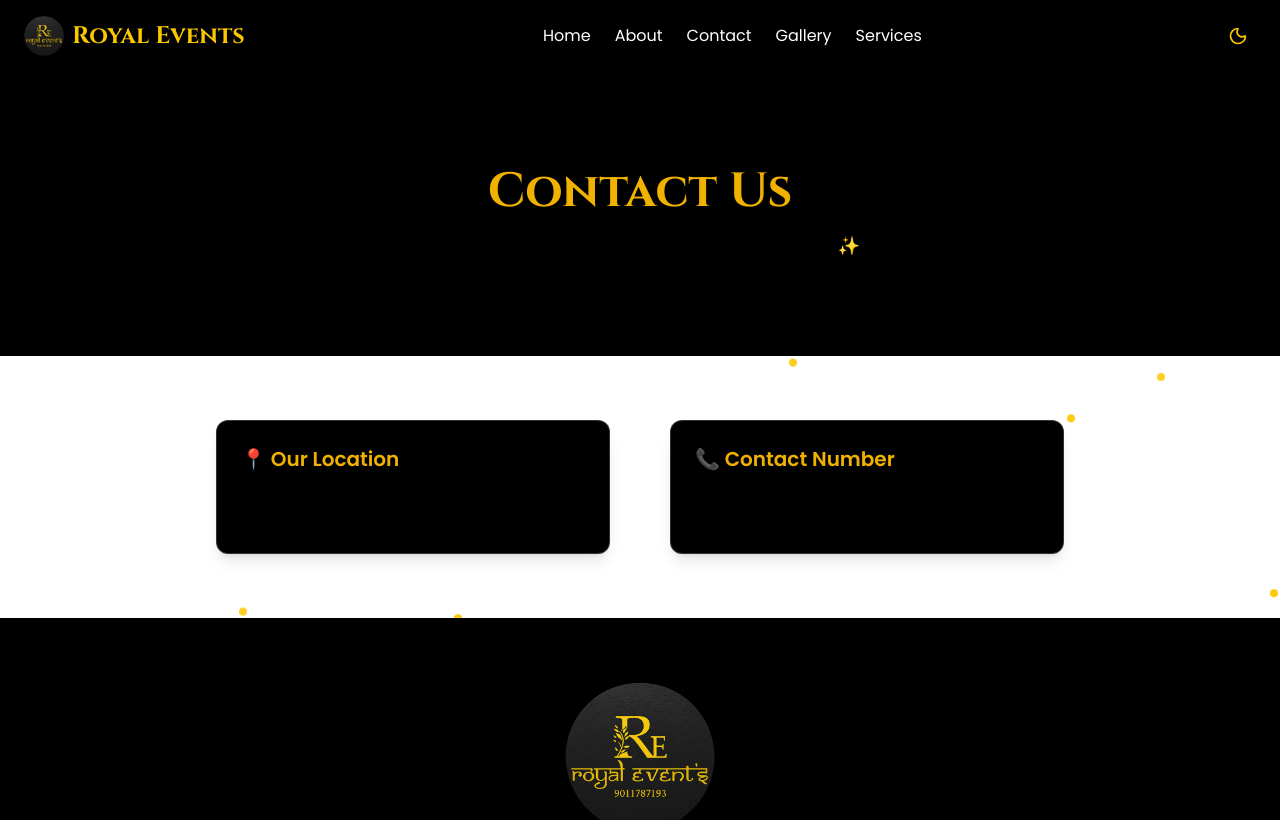
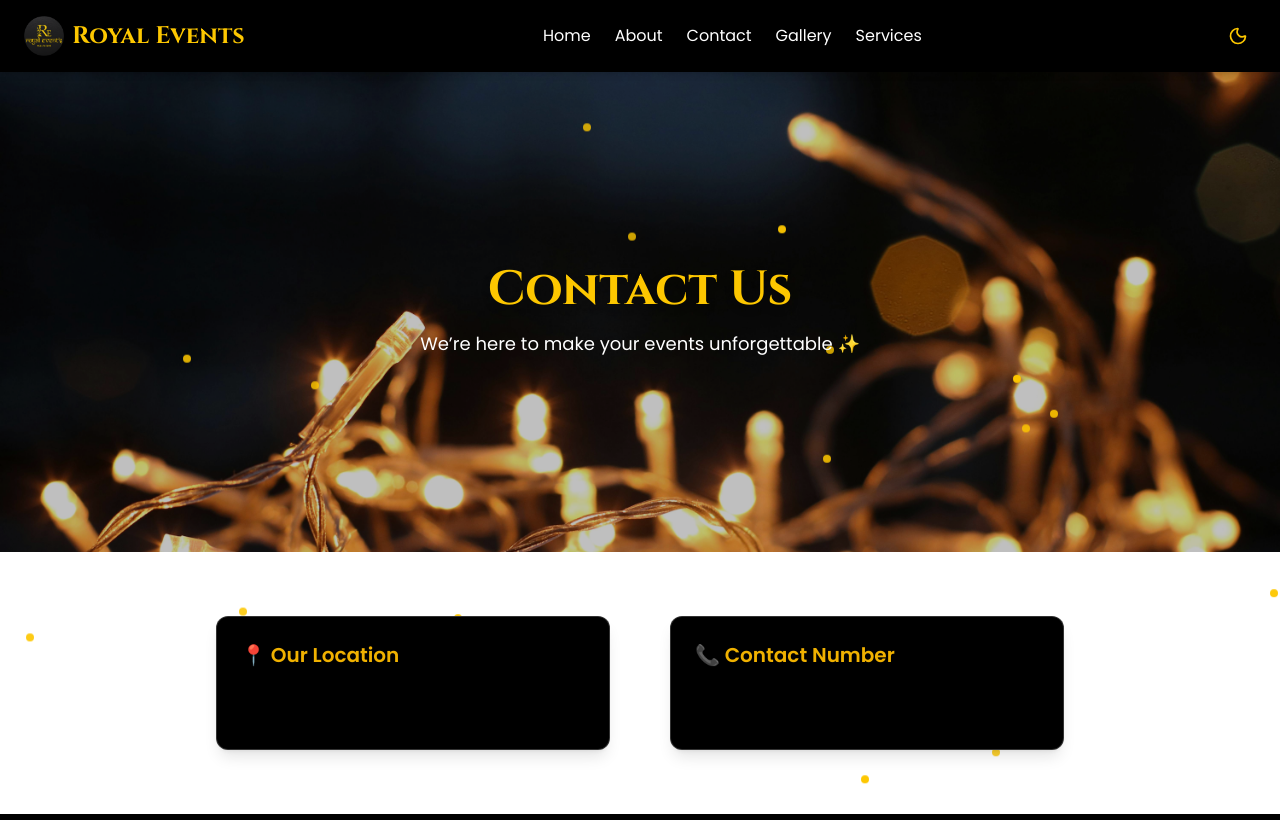
Before and after one commit to madhumitasugandhi/Next_Project, a Next.js app in the folder nextjs_project/: page /contact in a window 1280 px wide. Shown: the top 820 px of the page. Built offline with nearby package versions, Linux system fonts and the light colour scheme.

Commit message:
Contact page updated.

```diff
--- a/nextjs_project/app/contact/page.jsx
+++ b/nextjs_project/app/contact/page.jsx
@@ -2,6 +2,7 @@
 import Image from "next/image";
 import ContactForm from "@/components/ContactForm";
 import { Cinzel } from "next/font/google";
+import { useEffect, useState } from "react";
 
 const cinzel = Cinzel({
   subsets: ["latin"],
@@ -9,15 +10,48 @@ const cinzel = Cinzel({
 });
 
 export default function Contact() {
+
+  const [lights, setLights] = useState([]);
+    useEffect(() => {
+      const newLights = [...Array(10)].map(() => ({
+        top: `${Math.random() * 80 + 10}%`,
+        left: `${Math.random() * 90 + 5}%`,
+        animationDelay: `${Math.random() * 4}s`,
+      }));
+      setLights(newLights);
+    }, []);
+
   return (
     <main className="relative w-full bg-transparent">
   {/* Hero Section */}
-  <section className="relative py-24 text-center bg-black">
-    <h1 className={`text-5xl font-bold text-yellow-500 mb-4 ${cinzel.className}`}>Contact Us</h1>
-    <p className="text-black dark:text-white text-lg">
-      We’re here to make your events unforgettable ✨
-    </p>
-  </section>
+   <section className="relative w-full h-[60vh] flex items-center justify-center text-center text-white">
+          <Image
+            src="/Home/hero.jpg"
+            alt="Services Hero"
+            fill
+            className="object-cover -z-10 brightness-75"
+          />
+          <div className="z-10 px-6">
+            <h1 className={`text-5xl font-bold text-yellow-400 drop-shadow-lg ${cinzel.className}`}>
+              Contact Us
+            </h1>
+            <p className="mt-4 text-lg max-w-2xl mx-auto">
+              We’re here to make your events unforgettable ✨
+            </p>
+          </div>
+
+          {lights.map((light, i) => (
+          <div
+            key={i}
+            style={{
+              top: light.top,
+              left: light.left,
+              animationDelay: light.animationDelay,
+            }}
+            className="absolute bg-yellow-400 rounded-full w-2 h-2 animate-float"
+          />
+        ))}
+        </section>
 
   {/* Info Cards */}
   <section className="py-16 px-6 max-w-4xl mx-auto grid md:grid-cols-2 gap-15">
```
